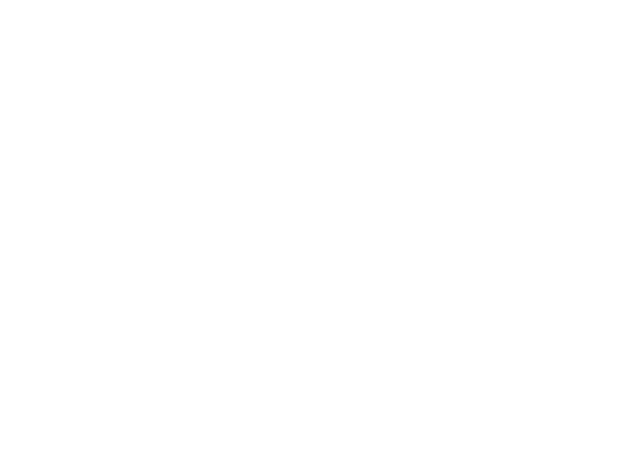
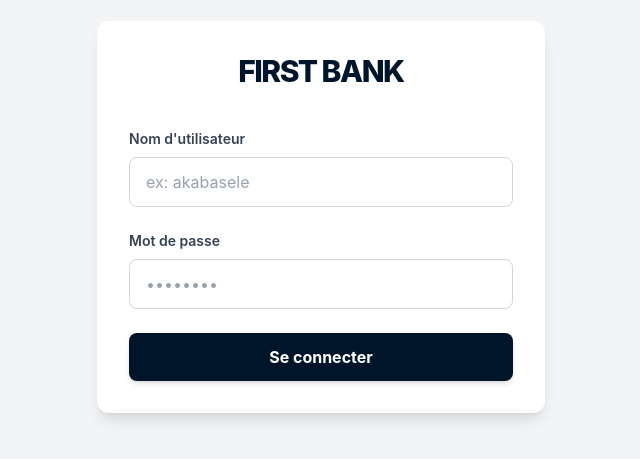
Before and after one commit to alainkatayi/First-Bank-e-Account, an Angular app: page /login in a window 1280 px wide. Before the commit this address led to /. Shown: the part 183-642 px from the top of the page, without its empty margins (319-959 px from the left). Built offline with nearby package versions, Linux system fonts and the light colour scheme; no server answers.

Commit message:
feat(login): Implémentation du formulaire de connexion via le service login

```diff
--- a/src/app/app.routes.ts
+++ b/src/app/app.routes.ts
@@ -1,3 +1,9 @@
 import { Routes } from '@angular/router';
 
-export const routes: Routes = [];
+export const routes: Routes = [
+        {
+        path: 'login',
+        title: 'Login',
+        loadComponent: () => import('./pages/login/login.component').then(m => m.LoginComponent)
+    },
+];
--- /dev/null
+++ b/src/app/pages/login/login.component.html
@@ -0,0 +1,93 @@
+<div class="min-h-screen flex items-center justify-center bg-gray-100 px-4">
+  <div class="max-w-md w-full bg-white rounded-xl shadow-lg p-8">
+
+
+    <div class="text-center mb-10">
+      <h2 class="text-3xl font-extrabold text-[#001529] tracking-tighter">
+        FIRST BANK
+      </h2>
+    </div>
+
+
+    <form class="space-y-6" [formGroup]="loginForm" (ngSubmit)="onSubmit()">
+
+      <div>
+        <label for="username" class="block text-sm font-semibold text-gray-700 mb-2">
+          Nom d'utilisateur
+        </label>
+        <input type="text" formControlName="username" required
+          class="w-full px-4 py-3 border border-gray-300 rounded-lg focus:ring-2 focus:ring-yellow-600 focus:border-transparent outline-none transition-all placeholder-gray-400"
+          placeholder="ex: akabasele">
+      </div>
+
+      <div>
+        <label for="password" class="block text-sm font-semibold text-gray-700 mb-2">
+          Mot de passe
+        </label>
+        <input type="password" formControlName="password" required
+          class="w-full px-4 py-3 border border-gray-300 rounded-lg focus:ring-2 focus:ring-yellow-600 focus:border-transparent outline-none transition-all placeholder-gray-400"
+          placeholder="••••••••">
+      </div>
+
+
+      <button [disabled]="is_connecting" type="submit"
+        class="w-full py-3 bg-[#001529] hover:bg-[#00274d] disabled:bg-gray-400 text-white font-bold rounded-lg shadow-md transition-colors duration-300">
+        <span *ngIf="!is_connecting">Se connecter</span>
+        <span class="text-center">
+          <div role="status" *ngIf="is_connecting">
+            <svg aria-hidden="true"
+              class="w-8 h-8 text-gray-200 animate-spin dark:text-white fill-white ml-2 inline-block"
+              viewBox="0 0 100 101" fill="none" xmlns="http://www.w3.org/2000/svg">
+              <path
+                d="M100 50.5908C100 78.2051 77.6142 100.591 50 100.591C22.3858 100.591 0 78.2051 0 50.5908C0 22.9766 22.3858 0.59082 50 0.59082C77.6142 0.59082 100 22.9766 100 50.5908ZM9.08144 50.5908C9.08144 73.1895 27.4013 91.5094 50 91.5094C72.5987 91.5094 90.9186 73.1895 90.9186 50.5908C90.9186 27.9921 72.5987 9.67226 50 9.67226C27.4013 9.67226 9.08144 27.9921 9.08144 50.5908Z"
+                fill="currentColor" />
+              <path
+                d="M93.9676 39.0409C96.393 38.4038 97.8624 35.9116 97.0079 33.5539C95.2932 28.8227 92.871 24.3692 89.8167 20.348C85.8452 15.1192 80.8826 10.7238 75.2124 7.41289C69.5422 4.10194 63.2754 1.94025 56.7698 1.05124C51.7666 0.367541 46.6976 0.446843 41.7345 1.27873C39.2613 1.69328 37.813 4.19778 38.4501 6.62326C39.0873 9.04874 41.5694 10.4717 44.0505 10.1071C47.8511 9.54855 51.7191 9.52689 55.5402 10.0491C60.8642 10.7766 65.9928 12.5457 70.6331 15.2552C75.2735 17.9648 79.3347 21.5619 82.5849 25.841C84.9175 28.9121 86.7997 32.2913 88.1811 35.8758C89.083 38.2158 91.5421 39.6781 93.9676 39.0409Z"
+                fill="currentFill" />
+            </svg>
+          </div>
+
+        </span>
+      </button>
+
+    </form>
+  </div>
+</div>
+
+<div *ngIf="show_toast" class="fixed top-24 right-6 z-100 animate-slide-in-right">
+
+  <div class="flex items-center gap-4 bg-white border-l-4 p-4 rounded-xl shadow-2xl min-w-75 max-w-sm border-slate-100"
+    [ngClass]="{
+           'border-l-teal-600': toastType === 'success',
+           'border-l-red-500': toastType === 'error'
+         }">
+
+    <div class="shrink-0">
+      <div [ngClass]="toastType === 'success' ? 'bg-teal-50' : 'bg-red-50'" class="p-2 rounded-full">
+        <svg *ngIf="toastType === 'success'" class="w-5 h-5 text-teal-600" fill="none" stroke="currentColor"
+          viewBox="0 0 24 24">
+          <path stroke-linecap="round" stroke-linejoin="round" stroke-width="3" d="M5 13l4 4L19 7" />
+        </svg>
+        <svg *ngIf="toastType === 'error'" class="w-5 h-5 text-red-500" fill="none" stroke="currentColor"
+          viewBox="0 0 24 24">
+          <path stroke-linecap="round" stroke-linejoin="round" stroke-width="3" d="M6 18L18 6M6 6l12 12" />
+        </svg>
+      </div>
+    </div>
+
+    <div class="flex-1">
+      <p class="text-sm font-bold text-slate-800">
+        {{ toastType === 'success' ? 'Confirmation' : 'Attention' }}
+      </p>
+      <p class="text-xs text-slate-500 font-medium leading-tight">
+        {{ toastMessage }}
+      </p>
+    </div>
+
+    <button (click)="show_toast = false" class="text-slate-300 hover:text-slate-500 transition-all">
+      <svg class="w-4 h-4" fill="none" stroke="currentColor" viewBox="0 0 24 24">
+        <path d="M6 18L18 6M6 6l12 12" stroke-width="2.5" stroke-linecap="round" stroke-linejoin="round" />
+      </svg>
+    </button>
+  </div>
+</div>
--- /dev/null
+++ b/src/app/pages/login/login.component.ts
@@ -0,0 +1,74 @@
+import { CommonModule } from '@angular/common';
+import { Component, inject } from '@angular/core';
+import {
+  FormBuilder,
+  FormGroup,
+  ReactiveFormsModule,
+  Validators,
+} from '@angular/forms';
+import { LoginService } from '../../../core/services/login/login.service';
+import { Router } from '@angular/router';
+
+@Component({
+  selector: 'app-login',
+  imports: [CommonModule,ReactiveFormsModule],
+  templateUrl: './login.component.html',
+  styleUrl: './login.component.css'
+})
+export class LoginComponent {
+  loginForm: FormGroup;
+  is_connecting: Boolean = false
+  show_toast: Boolean = false
+  toastType: 'success' | 'error' = 'success'
+  toastMessage: string = ''
+  private router = inject(Router);
+
+
+  constructor(private fb: FormBuilder, private loginService: LoginService, private local_storage: LoginService){
+    this.loginForm = this.fb.group({
+      username: ['', [Validators.required]],
+      password: ['', [Validators.required]]
+    });
+  }
+
+  onSubmit(){
+    if(this.loginForm.valid){
+      this.is_connecting = true
+      const data = this.loginForm.value
+      this.loginService.login(data).subscribe({
+        next:(response) =>{
+          this.local_storage.store_user_local(response)
+          this.is_connecting = false
+          this.show_toast = true
+          this.toastType = 'success'
+          this.toastMessage = 'Connexion réussie'
+          setTimeout(() => {
+            this.show_toast = false
+            this.router.navigate(['/'])
+          }, 2000)
+        },
+        error: (error) => {
+          this.is_connecting = false
+          this.show_toast = true
+          this.toastType = 'error'
+          this.toastMessage = "Nom d'utilisateur ou mot de passe incorrect"
+          console.error('Login failed', error);
+          setTimeout(() => {
+            this.show_toast = false
+          }, 2000)
+        }
+
+
+      })
+    }
+    else {
+      console.error("Formulaire invalide");
+      this.show_toast = true
+      this.toastType = 'error'
+      this.toastMessage = 'Veuillez remplir tous les champs obligatoires.'
+      setTimeout(() => {
+        this.show_toast = false
+      }, 2000);
+    }
+  }
+}
```
Also changed, not shown: src/app/pages/login/login.component.css (added), 1 other file (tests, documents, lock files or other folders).
